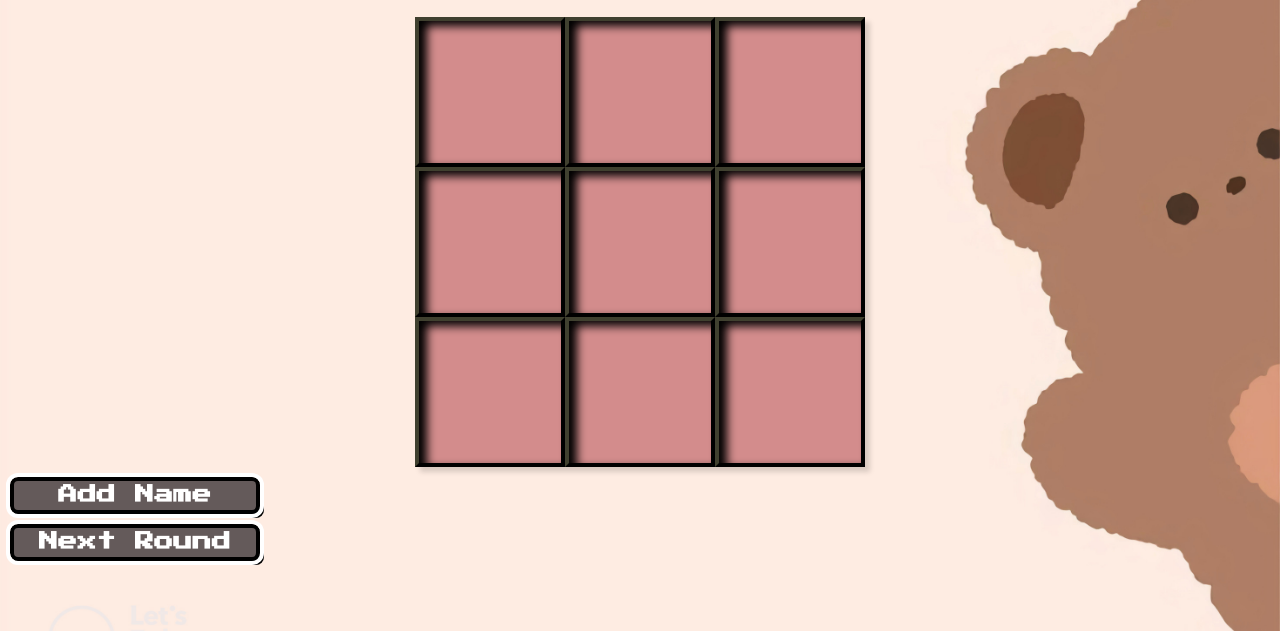
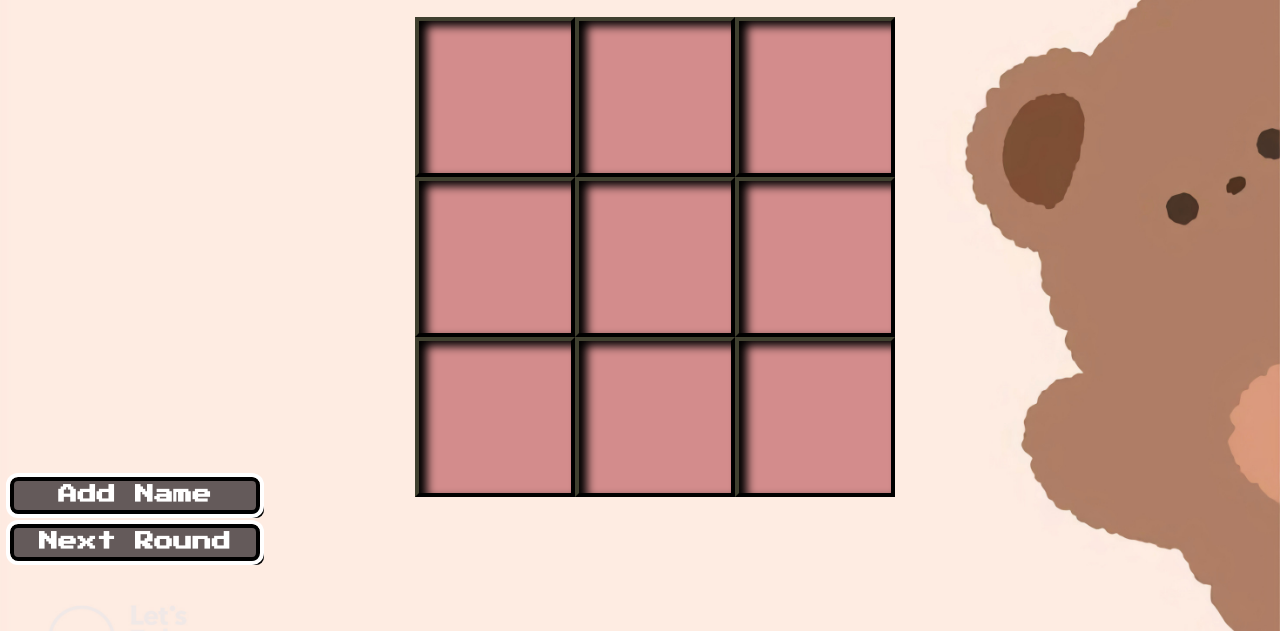
Before and after one commit to raysu929/odin-tic-tac-toe, a plain HTML site: page index.html in a window 1280 px wide. Shown: the part 169-800 px from the top of the page. Drawn offline with Linux system fonts and the light colour scheme.

Commit message:
Add width and height to my buttons

```diff
--- a/styles/board.css
+++ b/styles/board.css
@@ -8,6 +8,8 @@
 }
 
 button{
+  font-family: "Press Start 2P", system-ui;
+font-size: 1.5rem;
   cursor: pointer;
 }
 
@@ -19,6 +21,8 @@ button{
 }
 
 .btn{
+   width: 160px;
+  height: 160px;
   border: 4px outset rgb(64, 64, 47);
   box-shadow:inset 8px 5px 10px black;
   background-color: rgb(211, 140, 140);
--- a/styles/general.css
+++ b/styles/general.css
@@ -11,7 +11,6 @@ body {
   -webkit-font-smoothing: antialiased;
 background-image: url('../pictures/background4.jpg');
 background-size: cover;
-
 }
 
 img, picture, video, canvas, svg {
@@ -37,6 +36,7 @@ h1, h2, h3, h4, h5, h6 {
 #root, #__next {
   isolation: isolate;
 }
+
 .name,
 .heading{
   color: #645a5a;
```
